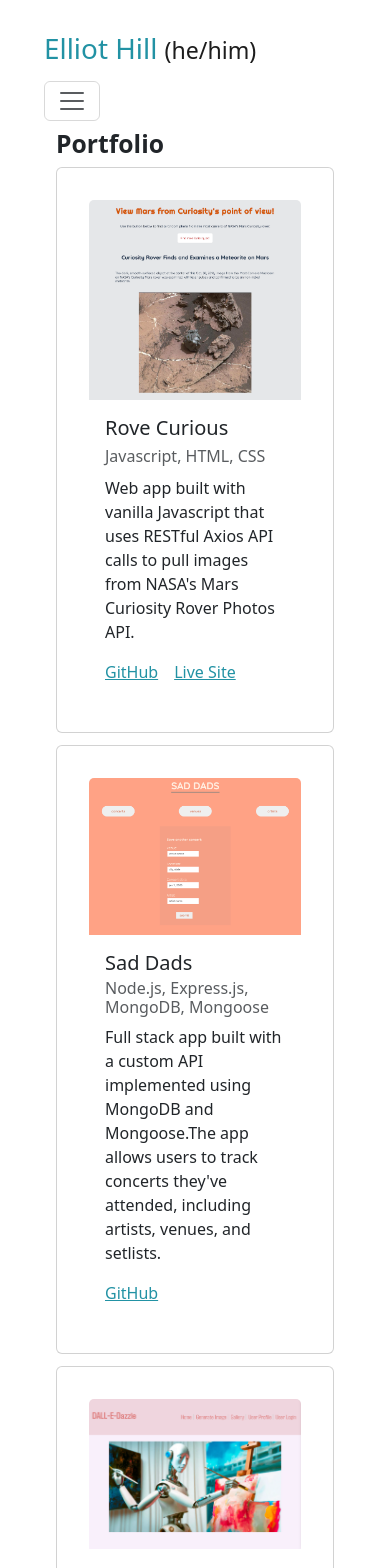
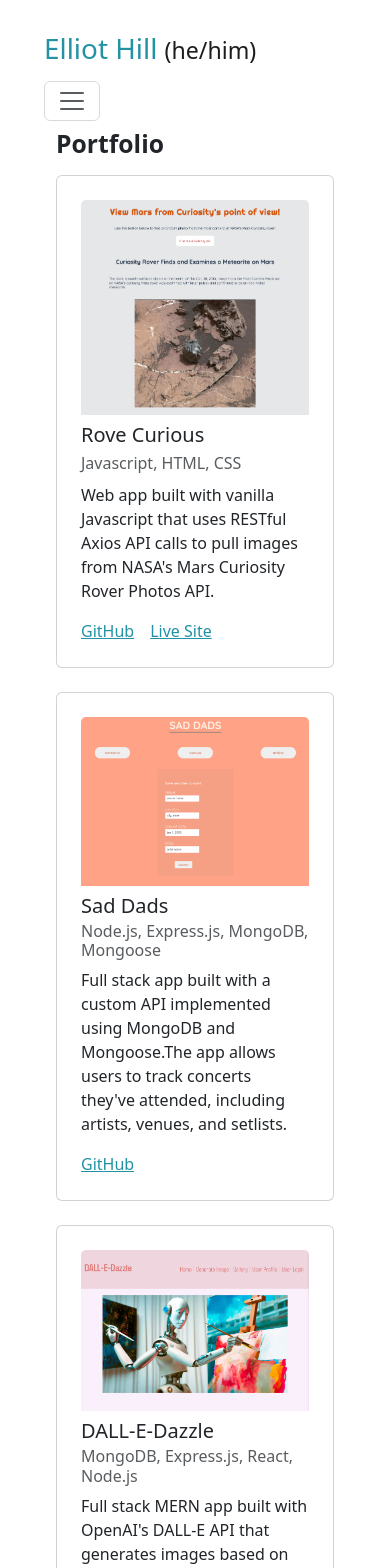
Before and after one commit to elliotvhill/portfolio-site, a React (Vite) app: page /portfolio in a window 390 px wide. Shown: the top 1568 px of the page. Built offline with nearby package versions, Linux system fonts and the light colour scheme.

Commit message:
fixing mobile layout issues portfolio page

```diff
--- a/src/App.css
+++ b/src/App.css
@@ -1,42 +1,9 @@
 #root {
   max-width: 1280px;
-  /* margin: 0 auto; */
   padding: 2rem;
-  /* text-align: center; */
-}
-
-.logo {
-  height: 6em;
-  padding: 1.5em;
-  will-change: filter;
-  transition: filter 300ms;
-}
-.logo:hover {
-  filter: drop-shadow(0 0 2em #646cffaa);
-}
-.logo.react:hover {
-  filter: drop-shadow(0 0 2em #61dafbaa);
-}
-
-@keyframes logo-spin {
-  from {
-    transform: rotate(0deg);
-  }
-  to {
-    transform: rotate(360deg);
-  }
-}
-
-@media (prefers-reduced-motion: no-preference) {
-  a:nth-of-type(2) .logo {
-    animation: logo-spin infinite 20s linear;
-  }
 }
 
 .card {
-  padding: 2em;
+  padding: 0.5em;
+  margin-top: 0.5em;
 }
-
-.read-the-docs {
-  color: #888;
-}
--- a/src/components/Portfolio.jsx
+++ b/src/components/Portfolio.jsx
@@ -1,17 +1,16 @@
 export default function Portfolio() {
     return (
         <div className='container'>
+                <h2 className='fw-semibold'>Portfolio</h2>
                 <div className='row'>
-                <h2 className='fw-semibold'>Portfolio</h2>
-                <div className='project-list'>
-                    <div className='card-group'>
+                    <div className='col-sm-12 col-md-6 col-lg-4 mb-3 mb-sm-0'>
                         <div className='card'>
+                            <div className='card-body'>
                                 <img
-                                className='card-img-top'
+                                    className='card-img-top mb-2'
                                     src='/Rove-Curious.png'
                                     alt='A screenshot of the home page for the Rove Curious web application.'
                                 />
-                            <div className='card-body'>
                                 <h5 className='card-title'>Rove Curious</h5>
                                 <p className='card-subtitle text-muted mb-2'>
                                     Javascript, HTML, CSS
@@ -37,15 +36,20 @@ export default function Portfolio() {
                                         Live Site
                                     </a>
                                 </p>
+                                {/* <a href='#' className='btn btn-primary'>
+                                    Go somewhere
+                                </a> */}
                             </div>
                         </div>
+                    </div>
+                    <div className='col-sm-12 col-md-6 col-lg-4 mb-3 mb-sm-0'>
                         <div className='card'>
+                            <div className='card-body'>
                                 <img
-                                className='card-img-top'
+                                    className='card-img-top mb-2'
                                     src='/Sad-Dads-Concert-Tracker.png'
                                     alt='A screenshot of the home page for the Sad Dads concert tracking web application.'
                                 />
-                            <div className='card-body'>
                                 <h5 className='card-title'>Sad Dads</h5>
                                 <h6 className='card-subtitle text-muted mb-2'>
                                     Node.js, Express.js, MongoDB, Mongoose
@@ -66,15 +70,20 @@ export default function Portfolio() {
                                         GitHub
                                     </a>
                                 </p>
+                                {/* <a href='#' className='btn btn-primary'>
+                                    Go somewhere
+                                </a> */}
                             </div>
                         </div>
+                    </div>
+                    <div className='col-sm-12 col-md-6 col-lg-4 mb-3 mb-sm-0'>
                         <div className='card'>
+                            <div className='card-body'>
                                 <img
-                                className='card-img-top'
+                                    className='card-img-top mb-2'
                                     src='/DALL-E-Dazzle-Home.png'
                                     alt='A screenshot of the home page for the DALL-E-Dazzle web application.'
                                 />
-                            <div className='card-body'>
                                 <h5 className='card-title'>DALL-E-Dazzle</h5>
                                 <h6 className='card-subtitle text-muted mb-2'>
                                     MongoDB, Express.js, React, Node.js
@@ -93,7 +102,9 @@ export default function Portfolio() {
                                         GitHub
                                     </a>
                                 </p>
-                            </div>
+                                {/* <a href='#' className='btn btn-primary'>
+                                    Go somewhere
+                                </a> */}
                             </div>
                         </div>
                     </div>
```
Lines whose indentation alone changed are shown as unchanged.
